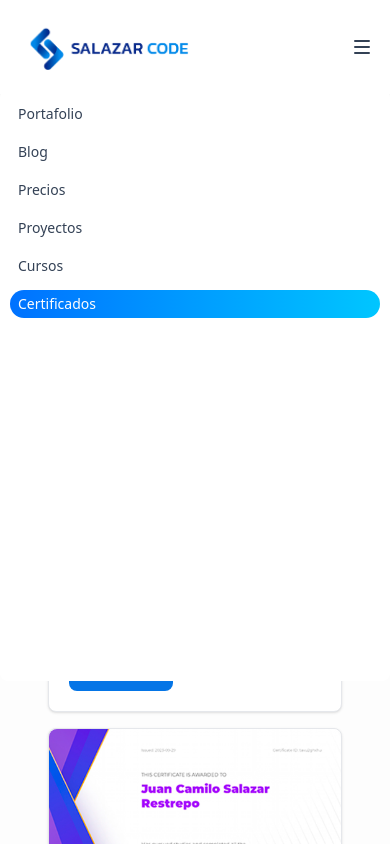
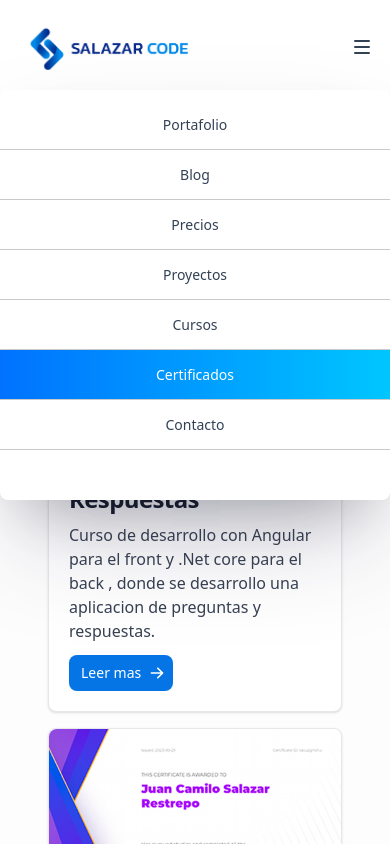
Before and after one commit to juancamilosalazarrestrepo/blog-next-js, a Next.js app: page /certificados in a window 390 px wide. Both pictures are taken after a click on the button "Toggle Navigation". Shown: the top 844 px of the page. Built offline with nearby package versions, Linux system fonts and the light colour scheme.

Commit message:
menu items

```diff
--- a/src/components/NavBar.jsx
+++ b/src/components/NavBar.jsx
@@ -125,7 +125,7 @@ export default function NavBar() {
       >
         <Link
           href="/portafolio"
-          className={`inline-block rounded-lg py-1 px-2 text-sm text-slate-700 hover:bg-slate-100  ${
+          className={`menuItem inline-block rounded-lg py-1 px-2 text-sm text-slate-700 hover:bg-slate-100  ${
             activeURL === "/portafolio" ? "active" : ""
           }`}
         >
@@ -133,7 +133,7 @@ export default function NavBar() {
         </Link>
         <Link
           href="/blog"
-          className={`inline-block rounded-lg py-1 px-2 text-sm text-slate-700 hover:bg-slate-100 ${
+          className={`menuItem inline-block rounded-lg py-1 px-2 text-sm text-slate-700 hover:bg-slate-100 ${
             activeURL === "/blog" ? "active" : ""
           }`}
         >
@@ -141,7 +141,7 @@ export default function NavBar() {
         </Link>
         <Link
           href="/precios"
-          className={`inline-block rounded-lg py-1 px-2 text-sm text-slate-700 hover:bg-slate-100  ${
+          className={`menuItem inline-block rounded-lg py-1 px-2 text-sm text-slate-700 hover:bg-slate-100  ${
             activeURL === "/precios" ? "active" : ""
           }`}
         >
@@ -150,7 +150,7 @@ export default function NavBar() {
         {console.log("este", activeURL)}
         <Link
           href="/proyectos"
-          className={`inline-block rounded-lg py-1 px-2 text-sm text-slate-700 hover:bg-slate-100  ${
+          className={`menuItem inline-block rounded-lg py-1 px-2 text-sm text-slate-700 hover:bg-slate-100  ${
             activeURL === "/proyectos" ? " active" : ""
           }`}
         >
@@ -159,7 +159,7 @@ export default function NavBar() {
 
         <Link
           href="/cursos"
-          className={`inline-block rounded-lg py-1 px-2 text-sm text-slate-700 hover:bg-slate-100  ${
+          className={`menuItem inline-block rounded-lg py-1 px-2 text-sm text-slate-700 hover:bg-slate-100  ${
             activeURL === "/cursos" ? "active" : ""
           }`}
         >
@@ -167,12 +167,21 @@ export default function NavBar() {
         </Link>
         <Link
           href="/certificados"
-          className={`inline-block rounded-lg py-1 px-2 text-sm text-slate-700 hover:bg-slate-100  ${
+          className={`menuItem inline-block rounded-lg py-1 px-2 text-sm text-slate-700 hover:bg-slate-100  ${
             activeURL === "/certificados" ? "active" : ""
           }`}
         >
           Certificados
         </Link>
+
+        <Link
+          href="/contact"
+          className={`menuItem inline-block rounded-lg py-1 px-2 text-sm text-slate-700 hover:bg-slate-100  ${
+            activeURL === "/contact" ? "active" : ""
+          }`}
+        >
+          Contacto
+        </Link>
       </nav>
     </div>
   );
--- a/src/styles/globals.css
+++ b/src/styles/globals.css
@@ -108,16 +108,26 @@ a {
   background-color: #fff;
   position: absolute;
   top: 90px;
-  padding: 10px;
+  padding: 10px 0 50px 0px;
   border-radius: 8px;
   width: 100%;
-  height: 70vh;
   display: none;
-  gap: 10px;
+  box-shadow: rgba(50, 50, 93, 0.25) 0px 50px 100px -20px, rgba(0, 0, 0, 0.3) 0px 30px 60px -30px;
+
+
 }
 
 .burgerMenuSection.open {
   display: flex;
+}
+
+.menuItem {
+  display: flex;
+  justify-content: center;
+  align-items: center;
+  border-bottom: 1px solid #c9c9c9;
+  border-radius: 0px;
+  height: 50px;
 }
 
 @media only screen and (max-width: 600px) {
```
